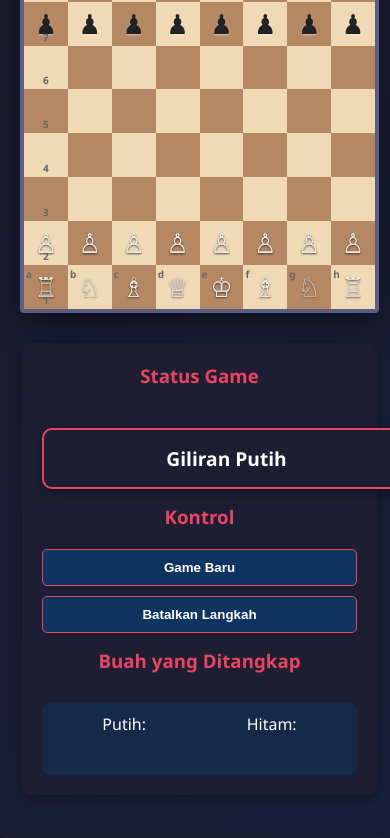
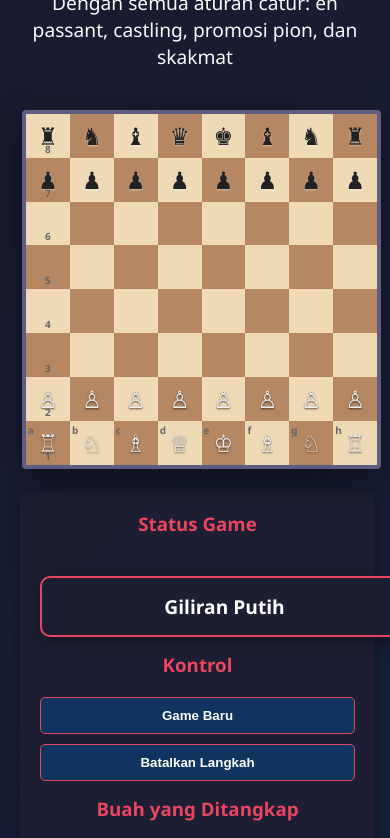
Before and after one commit to TembokChinaa/catur, a plain HTML site: page index.html in a window 390 px wide. Shown: the part 173-1011 px from the top of the page. Drawn offline with Linux system fonts and the light colour scheme.

Commit message:
index.html

```diff
--- a/index.html
+++ b/index.html
@@ -3,7 +3,7 @@
 <head>
     <meta charset="UTF-8">
     <meta name="viewport" content="width=device-width, initial-scale=1.0">
-    <title>Game Catur Lengkap</title>
+    <title>Game Catur Lengkap (Perbaikan)</title>
     <style>
         body {
             font-family: 'Segoe UI', Tahoma, Geneva, Verdana, sans-serif;
@@ -53,26 +53,30 @@
             width: 100%;
         }
 
+        .board-container {
+            position: relative;
+            width: min(90vw, 500px);
+            height: min(90vw, 500px);
+        }
+
         .chess-board {
             display: grid;
             grid-template-columns: repeat(8, 1fr);
             grid-template-rows: repeat(8, 1fr);
-            width: 80vw;
-            max-width: 500px;
-            height: 80vw;
-            max-height: 500px;
+            width: 100%;
+            height: 100%;
             border: 4px solid #5d5d81;
             border-radius: 4px;
             box-shadow: 0 10px 30px rgba(0, 0, 0, 0.5);
             position: relative;
+            aspect-ratio: 1/1; /* Memastikan papan tetap persegi */
         }
 
         .square {
             display: flex;
             align-items: center;
             justify-content: center;
-            font-size: 5vw;
-            max-font-size: 40px;
+            font-size: clamp(24px, 5vw, 40px);
             cursor: pointer;
             user-select: none;
             position: relative;
@@ -120,12 +124,23 @@
         .in-check {
             background-color: rgba(255, 0, 0, 0.7) !important;
             animation: pulse 1.5s infinite;
+            box-shadow: 0 0 0 4px rgba(255, 0, 0, 0.8);
+            z-index: 2;
         }
 
         @keyframes pulse {
-            0% { background-color: rgba(255, 0, 0, 0.7); }
-            50% { background-color: rgba(255, 0, 0, 0.4); }
-            100% { background-color: rgba(255, 0, 0, 0.7); }
+            0% {
+                background-color: rgba(255, 0, 0, 0.7);
+                box-shadow: 0 0 0 4px rgba(255, 0, 0, 0.8);
+            }
+            50% {
+                background-color: rgba(255, 0, 0, 0.4);
+                box-shadow: 0 0 0 10px rgba(255, 0, 0, 0.4);
+            }
+            100% {
+                background-color: rgba(255, 0, 0, 0.7);
+                box-shadow: 0 0 0 4px rgba(255, 0, 0, 0.8);
+            }
         }
 
         .notation {
@@ -134,6 +149,7 @@
             color: #666;
             pointer-events: none;
             font-weight: bold;
+            z-index: 3; /* Pastikan notasi di atas efek glow */
         }
 
         .top, .bottom {
@@ -309,26 +325,24 @@
                 max-width: 500px;
             }
 
-            .chess-board {
+            .board-container {
                 width: 90vw;
                 height: 90vw;
-            }
-
-            .square {
-                font-size: 7vw;
             }
         }
     </style>
 </head>
 <body>
     <header>
-        <h1>Chess game</h1>
-
+        <h1>Game Catur Lengkap</h1>
+        <div class="subtitle">Dengan semua aturan catur: en passant, castling, promosi pion, dan skakmat</div>
     </header>
 
     <div class="game-container">
         <div class="board-and-controls">
-            <div class="chess-board" id="chessBoard"></div>
+            <div class="board-container">
+                <div class="chess-board" id="chessBoard"></div>
+            </div>
 
             <div class="controls">
                 <div class="control-group">
```
